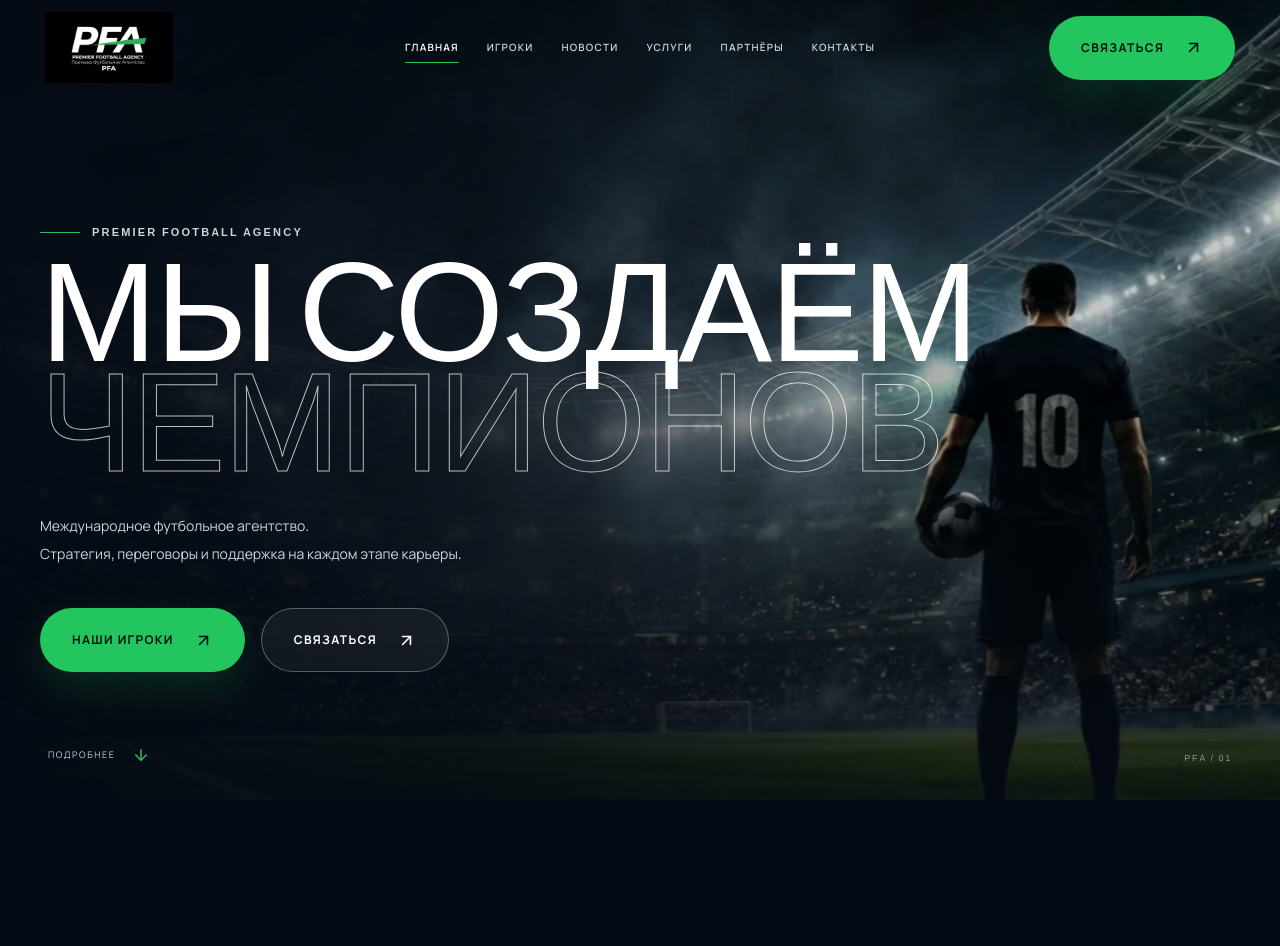
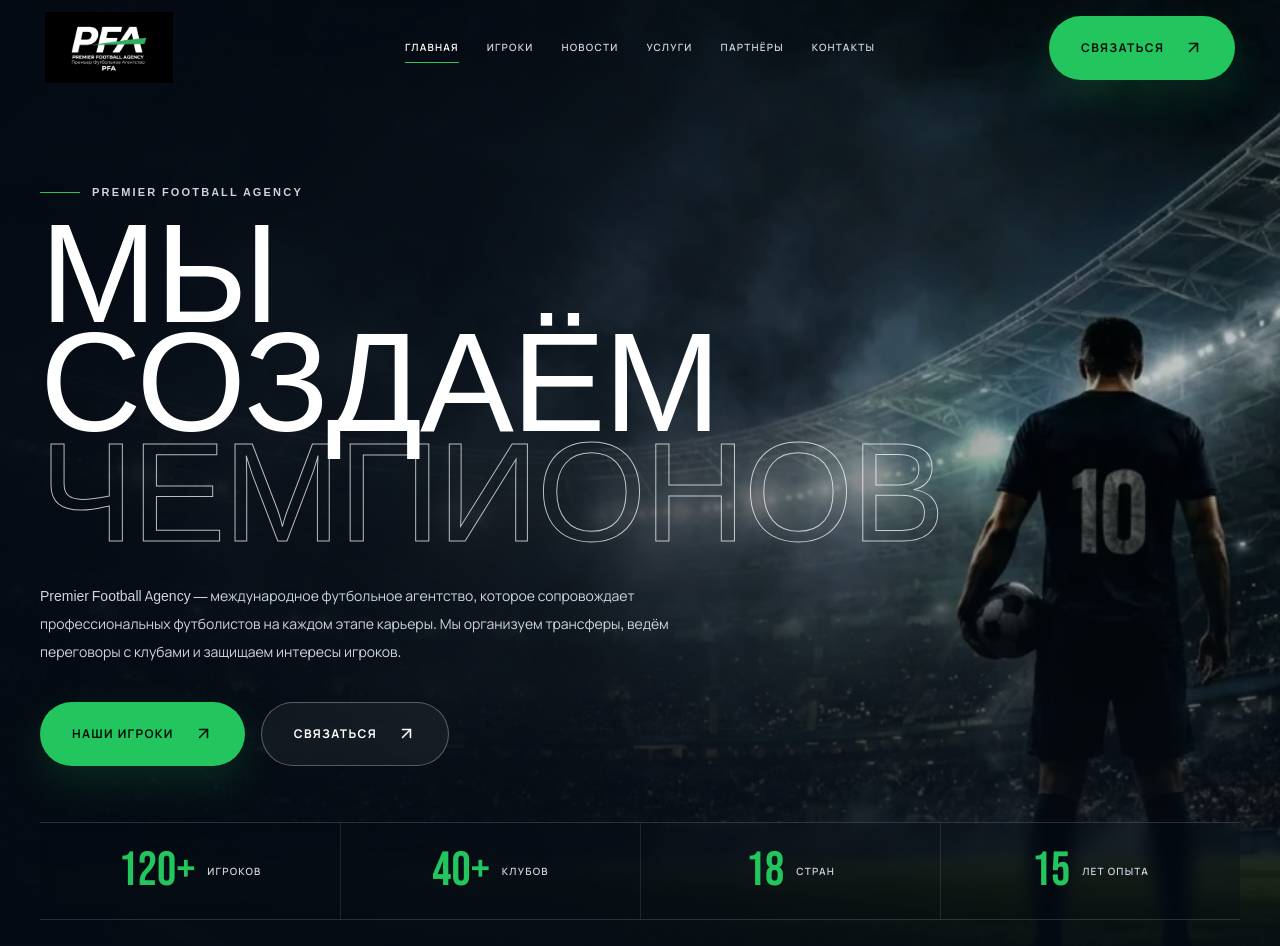
Before and after one commit to malinkavip67/pfa-site_, a Next.js app: page / in a window 1280 px wide. Shown: the top 946 px of the page. Built offline with nearby package versions, Linux system fonts and the light colour scheme.

Commit message:
Create premium hero section

```diff
--- a/app/page.tsx
+++ b/app/page.tsx
@@ -5,7 +5,6 @@ import FeatureStatement from "@/components/home/FeatureStatement";
 import Hero from "@/components/home/Hero";
 import Partners from "@/components/home/Partners";
 import Services from "@/components/home/Services";
-import Stats from "@/components/home/Stats";
 import { partners } from "@/data/partners";
 import { getPlayers } from "@/data/players";
 import { services } from "@/data/services";
@@ -20,6 +19,6 @@ export const metadata: Metadata = createPageMetadata({
 
 export default async function HomePage() {
   const players = await getPlayers();
-  return <><Hero /><About /><Stats /><FeatureStatement /><Services services={services} /><FeaturedPlayers players={players} /><Partners partners={partners} /><CallToAction /></>;
+  return <><Hero /><About /><FeatureStatement /><Services services={services} /><FeaturedPlayers players={players} /><Partners partners={partners} /><CallToAction /></>;
 }
 import type { Metadata } from "next";
--- a/components/home/Hero.tsx
+++ b/components/home/Hero.tsx
@@ -1,25 +1,84 @@
 "use client";
 
-import { motion, useScroll, useTransform } from "framer-motion";
-import { ArrowDown } from "lucide-react";
+import { motion, useReducedMotion, useScroll, useTransform } from "framer-motion";
 import Image from "next/image";
+import { useRef } from "react";
+import HeroStats from "@/components/home/HeroStats";
 import Button from "@/components/ui/Button";
 import Container from "@/components/ui/Container";
+import { stats } from "@/data/stats";
 
 export default function Hero() {
-  const { scrollY } = useScroll();
-  const imageY = useTransform(scrollY, [0, 900], [0, 100]);
+  const heroRef = useRef<HTMLElement>(null);
+  const shouldReduceMotion = useReducedMotion();
+  const { scrollYProgress } = useScroll({ target: heroRef, offset: ["start start", "end start"] });
+  const imageY = useTransform(scrollYProgress, [0, 1], [0, 100]);
 
-  return <section id="top" className="relative isolate flex min-h-screen items-center overflow-hidden">
-    <motion.div className="absolute -inset-y-24 inset-x-0 z-0 will-change-transform" style={{ y: imageY }}><Image src="/images/hero/hero-stadium.webp" fill priority sizes="100vw" className="object-cover object-center" alt="Футболист на ночном стадионе" /></motion.div>
-    <div className="absolute inset-0 z-10 bg-[linear-gradient(90deg,rgba(5,11,20,.98)_0%,rgba(5,11,20,.82)_38%,rgba(5,11,20,.22)_75%),linear-gradient(0deg,rgba(5,11,20,.78),transparent_50%)]" />
-    <Container className="relative z-20 pt-24 max-md:pb-24 max-md:pt-48">
-      <motion.div initial={false} animate={{ opacity: 1, y: 0 }} className="flex items-center gap-3 text-[11px] font-bold uppercase tracking-[.2em] text-slate-300"><span className="bg-pfa-accent h-px w-10" />Premier Football Agency</motion.div>
-      <motion.h1 initial={false} animate={{ opacity: 1, y: 0 }} className="font-display mt-6 text-[clamp(6rem,11vw,11.5rem)] uppercase leading-[.78] tracking-[-.015em] max-sm:text-[3.45rem]">Мы создаём<br /><span className="text-outline">чемпионов</span></motion.h1>
-      <motion.p initial={false} animate={{ opacity: 1, y: 0 }} className="mt-7 max-w-xl text-sm leading-7 text-slate-300">Международное футбольное агентство.<br />Стратегия, переговоры и поддержка на каждом этапе карьеры.</motion.p>
-      <motion.div initial={false} animate={{ opacity: 1, y: 0 }} className="mt-10 flex gap-4 max-sm:flex-col"><Button href="/players">Наши игроки</Button><Button href="/contacts" variant="secondary">Связаться</Button></motion.div>
-    </Container>
-    <a href="#agency" className="absolute bottom-9 left-12 z-20 flex items-center gap-4 text-[9px] uppercase tracking-[.18em] text-slate-300 max-md:hidden">Подробнее <ArrowDown className="text-pfa-accent" size={18} /></a>
-    <span className="absolute bottom-9 right-12 z-20 text-[9px] tracking-[.2em] text-white/50">PFA / 01</span>
-  </section>;
+  return (
+    <section ref={heroRef} id="top" className="relative isolate min-h-[100svh] overflow-hidden">
+      <motion.div className="absolute -inset-y-24 inset-x-0 z-0 will-change-transform" style={shouldReduceMotion ? undefined : { y: imageY }}>
+        <Image
+          src="/images/hero/hero-stadium.webp"
+          fill
+          priority
+          sizes="100vw"
+          className="object-cover object-[68%_center] md:object-center"
+          alt="Футболист с мячом на ночном стадионе"
+        />
+      </motion.div>
+
+      <div className="absolute inset-0 z-10 bg-[linear-gradient(90deg,rgba(5,11,20,.98)_0%,rgba(5,11,20,.84)_42%,rgba(5,11,20,.24)_78%),linear-gradient(0deg,rgba(5,11,20,.9)_0%,transparent_52%)] max-md:bg-[linear-gradient(90deg,rgba(5,11,20,.96),rgba(5,11,20,.62)),linear-gradient(0deg,rgba(5,11,20,.94),transparent_55%)]" />
+
+      <Container className="relative z-20 flex min-h-[100svh] flex-col pb-6 pt-28 md:pb-8 md:pt-32">
+        <div className="flex flex-1 items-center py-10 md:py-14">
+          <div className="max-w-4xl">
+            <motion.div
+              initial={shouldReduceMotion ? false : { opacity: 0, y: 18 }}
+              animate={{ opacity: 1, y: 0 }}
+              transition={{ duration: shouldReduceMotion ? 0.01 : 0.7, ease: [0.22, 1, 0.36, 1] }}
+              className="flex items-center gap-3 text-[10px] font-bold uppercase tracking-[.2em] text-pfa-muted md:text-[11px]"
+            >
+              <span className="h-px w-10 bg-pfa-accent" />Premier Football Agency
+            </motion.div>
+
+            <motion.h1
+              initial={shouldReduceMotion ? false : { opacity: 0, y: 28 }}
+              animate={{ opacity: 1, y: 0 }}
+              transition={{ duration: shouldReduceMotion ? 0.01 : 0.8, delay: shouldReduceMotion ? 0 : 0.08, ease: [0.22, 1, 0.36, 1] }}
+              className="font-display mt-6 text-[clamp(5rem,11vw,11.5rem)] uppercase leading-[.78] tracking-[-.015em] max-sm:text-[3.25rem]"
+            >
+              МЫ СОЗДАЁМ<br /><span className="text-outline">ЧЕМПИОНОВ</span>
+            </motion.h1>
+
+            <motion.p
+              initial={shouldReduceMotion ? false : { opacity: 0, y: 22 }}
+              animate={{ opacity: 1, y: 0 }}
+              transition={{ duration: shouldReduceMotion ? 0.01 : 0.75, delay: shouldReduceMotion ? 0 : 0.16, ease: [0.22, 1, 0.36, 1] }}
+              className="mt-7 max-w-2xl text-[13px] leading-6 text-pfa-muted md:text-sm md:leading-7"
+            >
+              Premier Football Agency — международное футбольное агентство, которое сопровождает профессиональных футболистов на каждом этапе карьеры. Мы организуем трансферы, ведём переговоры с клубами и защищаем интересы игроков.
+            </motion.p>
+
+            <motion.div
+              initial={shouldReduceMotion ? false : { opacity: 0, y: 20 }}
+              animate={{ opacity: 1, y: 0 }}
+              transition={{ duration: shouldReduceMotion ? 0.01 : 0.7, delay: shouldReduceMotion ? 0 : 0.24, ease: [0.22, 1, 0.36, 1] }}
+              className="mt-9 flex gap-4 max-sm:grid max-sm:grid-cols-1"
+            >
+              <Button href="/players">Наши игроки</Button>
+              <Button href="/contacts" variant="secondary">Связаться</Button>
+            </motion.div>
+          </div>
+        </div>
+
+        <motion.div
+          initial={shouldReduceMotion ? false : { opacity: 0, y: 18 }}
+          animate={{ opacity: 1, y: 0 }}
+          transition={{ duration: shouldReduceMotion ? 0.01 : 0.7, delay: shouldReduceMotion ? 0 : 0.32, ease: [0.22, 1, 0.36, 1] }}
+        >
+          <HeroStats stats={stats} />
+        </motion.div>
+      </Container>
+    </section>
+  );
 }
--- /dev/null
+++ b/components/home/HeroStats.tsx
@@ -0,0 +1,25 @@
+import type { Stat } from "@/types/stat";
+
+interface Props {
+  stats: Stat[];
+}
+
+function getBorderStyles(index: number): string {
+  const mobileColumnBorder = index % 2 === 1 ? "border-l border-white/10" : "";
+  const mobileRowBorder = index < 2 ? "border-b border-white/10 md:border-b-0" : "";
+  const desktopBorder = index > 0 ? "md:border-l md:border-white/10" : "md:border-l-0";
+  return `${mobileColumnBorder} ${mobileRowBorder} ${desktopBorder}`;
+}
+
+export default function HeroStats({ stats }: Props) {
+  return (
+    <dl className="grid grid-cols-2 border-y border-white/15 bg-pfa-background/30 backdrop-blur-sm md:grid-cols-4">
+      {stats.map((stat, index) => (
+        <div key={stat.label} className={`flex min-h-20 items-center gap-3 px-4 py-3 md:min-h-24 md:justify-center md:px-6 ${getBorderStyles(index)}`}>
+          <dt className="order-2 max-w-20 text-[9px] font-semibold uppercase leading-4 tracking-[.12em] text-pfa-muted md:text-[10px]">{stat.label}</dt>
+          <dd className="order-1 font-display text-4xl leading-none text-pfa-accent md:text-5xl">{stat.value}</dd>
+        </div>
+      ))}
+    </dl>
+  );
+}
--- a/components/home/Stats.tsx
+++ /dev/null
@@ -1,7 +0,0 @@
-import AnimatedReveal from "@/components/ui/AnimatedReveal";
-import Container from "@/components/ui/Container";
-import { stats } from "@/data/stats";
-
-export default function Stats() {
-  return <Container><AnimatedReveal className="grid grid-cols-3 border-t border-white/10 pb-36 max-md:grid-cols-1 max-md:pb-24">{stats.map((stat) => <div className="flex flex-col gap-2 pt-9 max-md:flex-row max-md:items-center max-md:justify-between max-md:border-b max-md:border-white/10 max-md:py-5" key={stat.value}><strong className="font-display text-6xl font-normal">{stat.value}</strong><span className="text-[11px] uppercase tracking-wider text-slate-400">{stat.label}</span></div>)}</AnimatedReveal></Container>;
-}
--- a/components/layout/Header.tsx
+++ b/components/layout/Header.tsx
@@ -87,7 +87,7 @@ export default function Header() {
   return (
     <header className={`fixed inset-x-0 top-0 z-50 grid h-24 grid-cols-[1fr_auto_1fr] items-center px-[clamp(1.25rem,3.5vw,3rem)] transition-[height,background-color,border-color] duration-500 max-lg:grid-cols-[1fr_auto] ${isScrolled ? "h-[76px] border-b border-white/10 bg-pfa-background/90 backdrop-blur-md" : "border-b border-transparent bg-transparent"}`}>
       <Link href="/" className="flex h-20 w-32 items-center max-lg:h-16 max-lg:w-28" aria-label="PFA — на главную">
-        <Image src="/images/logo/logo-white.jpg" width={1366} height={768} sizes="(max-width: 1024px) 112px, 128px" className="h-full w-full object-contain" alt="Premier Football Agency" />
+        <Image src="/images/logo/logo-white.jpg" width={1366} height={768} sizes="(max-width: 1024px) 112px, 128px" loading="eager" className="h-full w-full object-contain" alt="Premier Football Agency" />
       </Link>
 
       <nav className="flex items-center gap-7 max-xl:gap-5 max-lg:hidden" aria-label="Основная навигация">
--- a/data/stats.ts
+++ b/data/stats.ts
@@ -1,7 +1,8 @@
 import type { Stat } from "@/types/stat";
 
 export const stats: Stat[] = [
-  { value: "12", label: "рынков присутствия" },
-  { value: "360°", label: "управление карьерой" },
-  { value: "24/7", label: "поддержка игроков" },
+  { value: "120+", label: "Игроков" },
+  { value: "40+", label: "Клубов" },
+  { value: "18", label: "Стран" },
+  { value: "15", label: "Лет опыта" },
 ];
```
